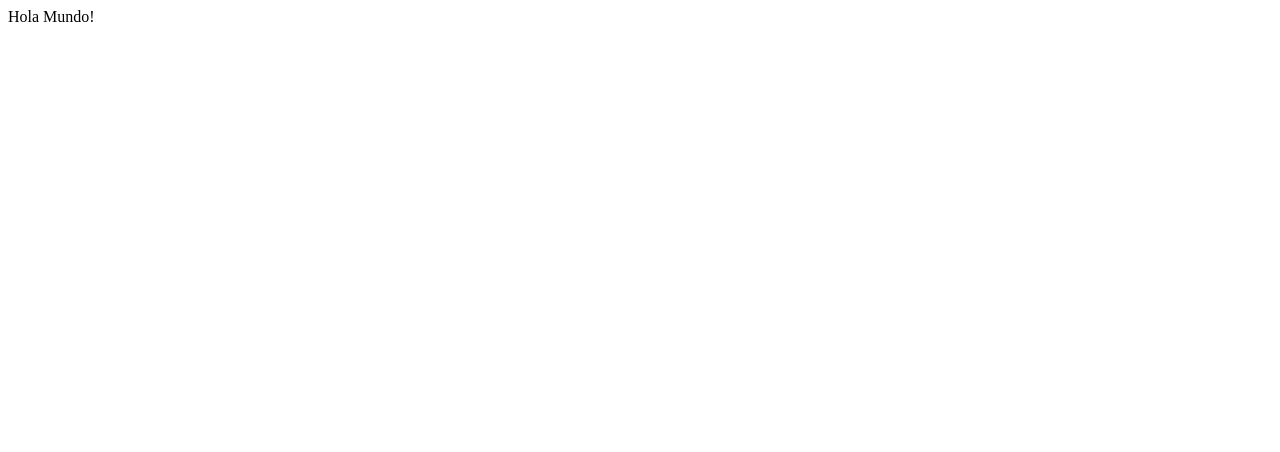
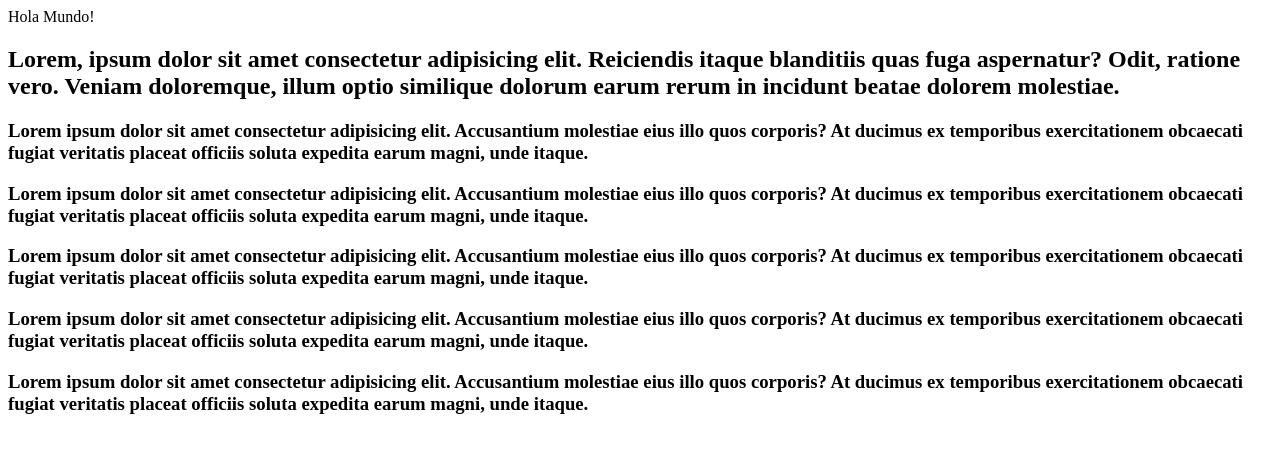
Before and after one commit to juanfrarojas03/Demo-HTML, a plain HTML site: page index.html in a window 1280 px wide. Drawn offline with Linux system fonts and the light colour scheme.

Commit message:
cambios 2

```diff
--- a/index.html
+++ b/index.html
@@ -7,5 +7,13 @@
 </head>
 <body>
     Hola Mundo!
+
+    <h2>Lorem, ipsum dolor sit amet consectetur adipisicing elit. Reiciendis itaque blanditiis quas fuga aspernatur? Odit, ratione vero. Veniam doloremque, illum optio similique dolorum earum rerum in incidunt beatae dolorem molestiae.</h2>
+    <h3>Lorem ipsum dolor sit amet consectetur adipisicing elit. Accusantium molestiae eius illo quos corporis? At ducimus ex temporibus exercitationem obcaecati fugiat veritatis placeat officiis soluta expedita earum magni, unde itaque.</h3>
+    <h3>Lorem ipsum dolor sit amet consectetur adipisicing elit. Accusantium molestiae eius illo quos corporis? At ducimus ex temporibus exercitationem obcaecati fugiat veritatis placeat officiis soluta expedita earum magni, unde itaque.</h3>
+    <h3>Lorem ipsum dolor sit amet consectetur adipisicing elit. Accusantium molestiae eius illo quos corporis? At ducimus ex temporibus exercitationem obcaecati fugiat veritatis placeat officiis soluta expedita earum magni, unde itaque.</h3>
+    <h3>Lorem ipsum dolor sit amet consectetur adipisicing elit. Accusantium molestiae eius illo quos corporis? At ducimus ex temporibus exercitationem obcaecati fugiat veritatis placeat officiis soluta expedita earum magni, unde itaque.</h3>
+    <h3>Lorem ipsum dolor sit amet consectetur adipisicing elit. Accusantium molestiae eius illo quos corporis? At ducimus ex temporibus exercitationem obcaecati fugiat veritatis placeat officiis soluta expedita earum magni, unde itaque.</h3>
+
 </body>
 </html>
```
